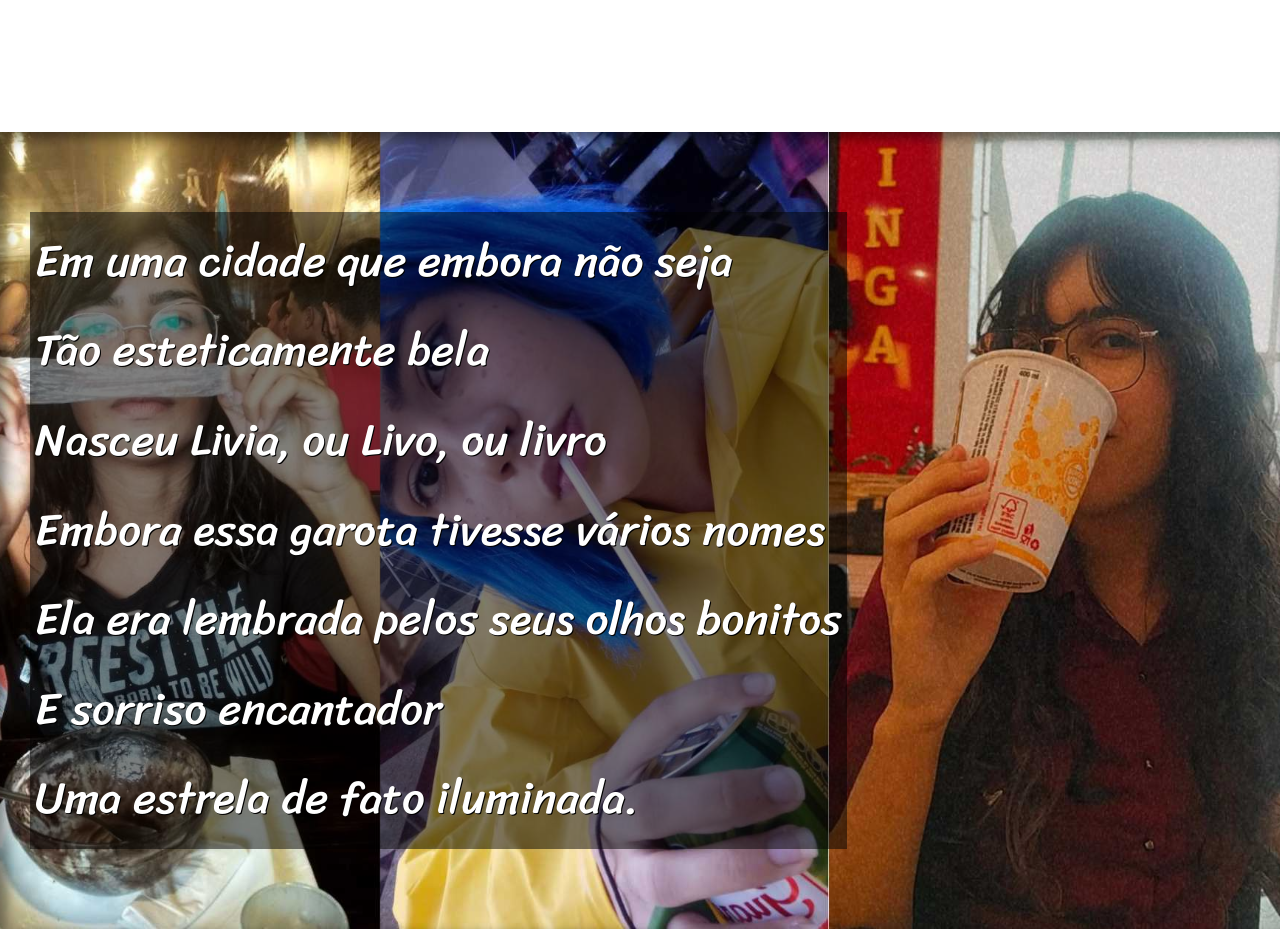
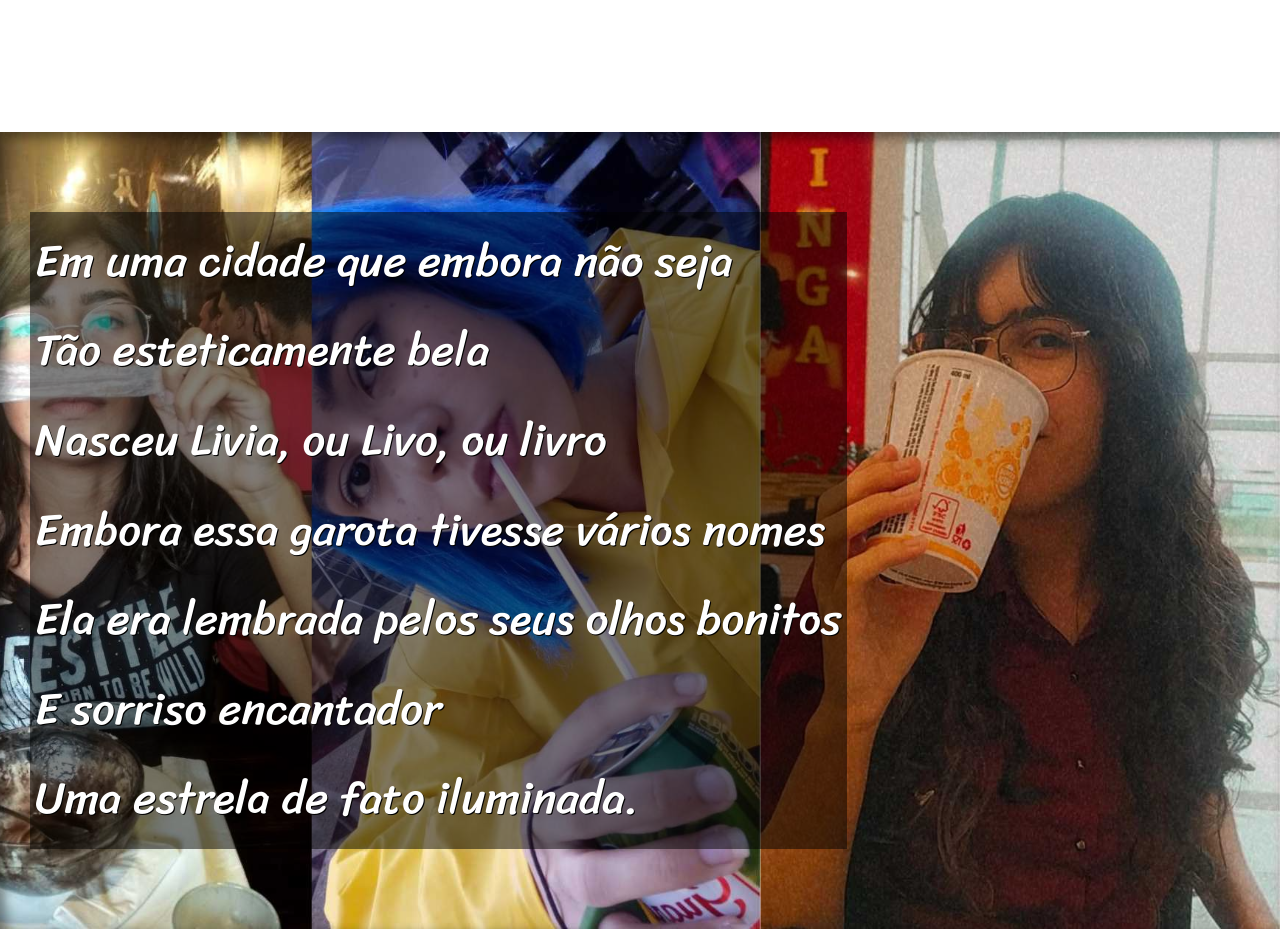
Before and after one commit to Rigarlol/livia-aniversario, a plain HTML site: page index.html in a window 1280 px wide. Shown: the part 1020-1949 px from the top of the page. Drawn offline with Linux system fonts and the light colour scheme.

Commit message:
posição

```diff
--- a/estilo/style.css
+++ b/estilo/style.css
@@ -94,7 +94,7 @@ section.imagem > p {
 
 section#img01 {
     background-image: url('../imagens/montagem1.jpg');
-    background-position: center center;
+    background-position: right center;
 
 
 }
```
